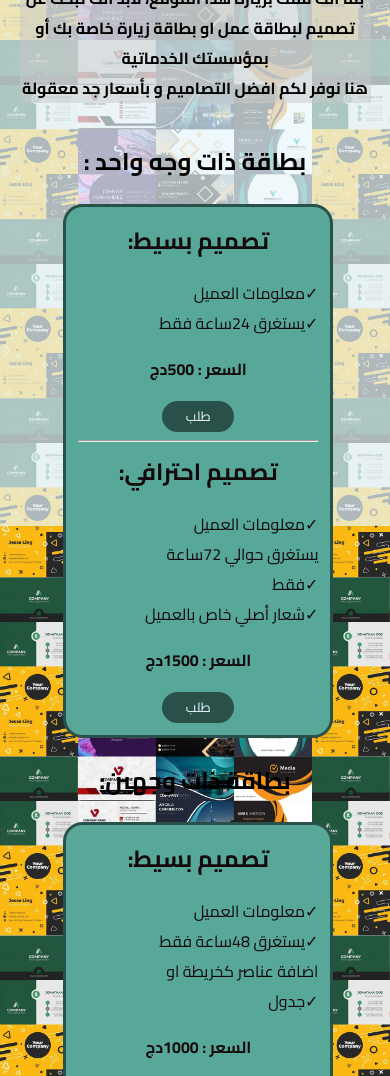
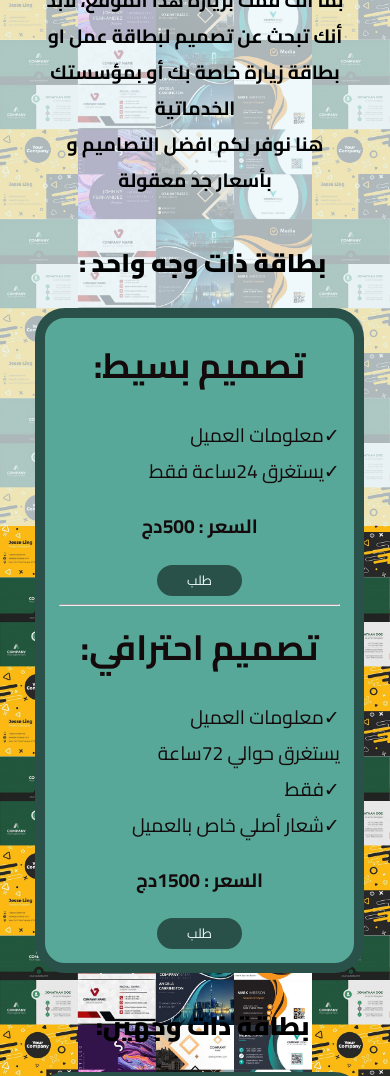
Before and after one commit to BeyMohamedLamine/cards, a plain HTML site: page index.html in a window 390 px wide. Shown: the part 318-1394 px from the top of the page. Drawn offline with Linux system fonts and the light colour scheme.

Commit message:
Update styles.css

```diff
--- a/styles.css
+++ b/styles.css
@@ -26,7 +26,7 @@
     justify-content: center;
     flex-direction: column;
     align-items: center;
-    margin-top: 10vw;
+    margin-top: 100px;
     text-align: center;
     font-family: "Cairo";
 }
@@ -34,36 +34,42 @@
     aspect-ratio: 1/1;
     object-fit: cover;
     width: 40vw;
+    max-width: 300px;
     border-radius: 50%;
     border:1vw solid #2a5149;
 }
 h1 {
-    font-size: 12vw;
+    font-size: 4rem;
     font-weight: 900;
     margin-top: 0;
+}
+h2 {
+    font-size: 2.5rem;
+    font-weight: 900;
 }
 .txt-box {
     width: 100%;
     background-color: #57a898;
     color: #140a0c;
     padding: 5%;
-    border-radius: 5vw;
-    border: 1vw solid #2a5149;
-    margin-left: -3vw;
+    border-radius: 30px;
+    border: 10px solid #2a5149;
 }
 .text {
-    background-color: rgba(200, 200, 200, 0.5);
-    width: 90%;
+    font-size: 1.5rem;
+    width: 80%;
+    max-width: 650px;
     font-weight: 700 ;
-    margin-top: -5%;
+    margin-top: -4vh;
 }
 ul {
     text-align: right;
     list-style: none;
+    font-size: 1.2em;
 }
-/*ul li:before {
-    content: '✓';
-  }*/
+.txt-box p {
+    font-size: 1.2rem;
+}
 button {
     background-color: #2a5149;
     width: 30%;
@@ -75,15 +81,23 @@
 }
 button:hover {
     cursor: pointer;
-    background-color: #e9f7fb;
-    color: #2a5149;
+    background-color: #57a898;
+    color: #140a0c;
 }
 header {
-    font-size: 6vw;
+    font-size: 3rem;
     font-weight: 700;
 }
+.divA {
+    background-color: #2a5149;
+    width: 100vw;
+    display: flex;
+    justify-content: center;
+}
 .div {
-    background-color: #2a5149;
+    width: 90%;
+    max-width: 400px;
+    max-width: 600px;
     color: #e9f7fb;
     padding: 3%;
 }
@@ -97,3 +111,49 @@
 footer ul {
     text-align: left;
 }
+.pricing {
+    width: 90%;
+    display: flex;
+    justify-content: space-around;
+    flex-wrap: nowrap;
+    gap: 2vw;
+}
+.bigBox {
+    width: 40vw;
+    max-width: 400px;
+}
+button a {
+    color: white;
+    text-decoration: none;
+}
+@media only screen and (max-width: 1000px) {
+    .bigBox {
+        width: 80%;
+        max-width: 400px;
+    }
+    .pricing {
+        flex-wrap: wrap;
+        flex-direction: column;
+        align-content: center;
+        margin-right: 10vw;
+    }
+}
+@media only screen and (max-width: 400px) {
+    h1 {
+        font-size: 3rem;
+    }
+    .text {
+        font-size: 1.2rem;
+    }
+    h2 {
+        width: 100%;
+        font-size: 1.6rem;
+        margin-left: 7vw;
+    }
+    header {
+        font-size:35px;
+    }
+    #main {
+        margin-top: 50px;
+    }
+}
```
